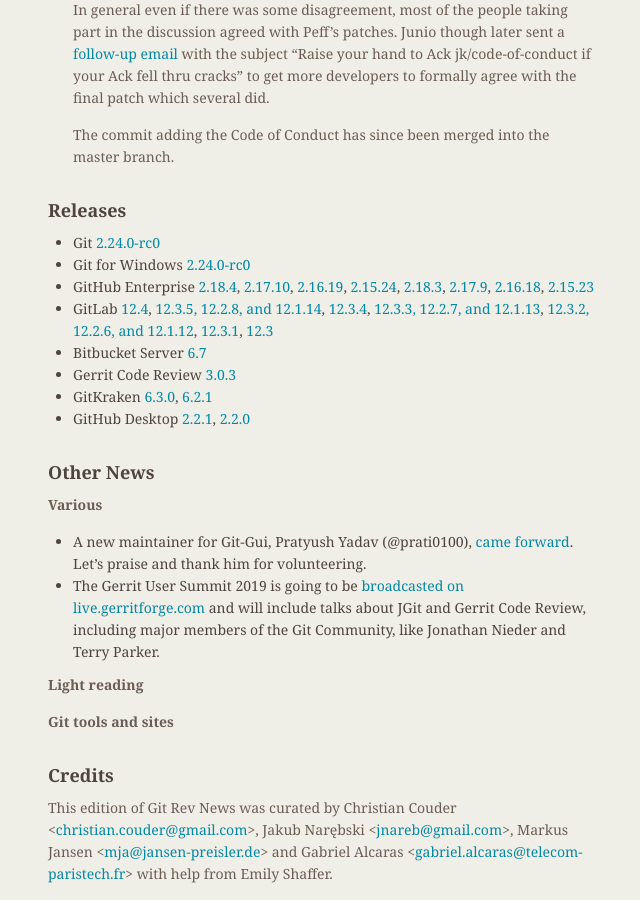
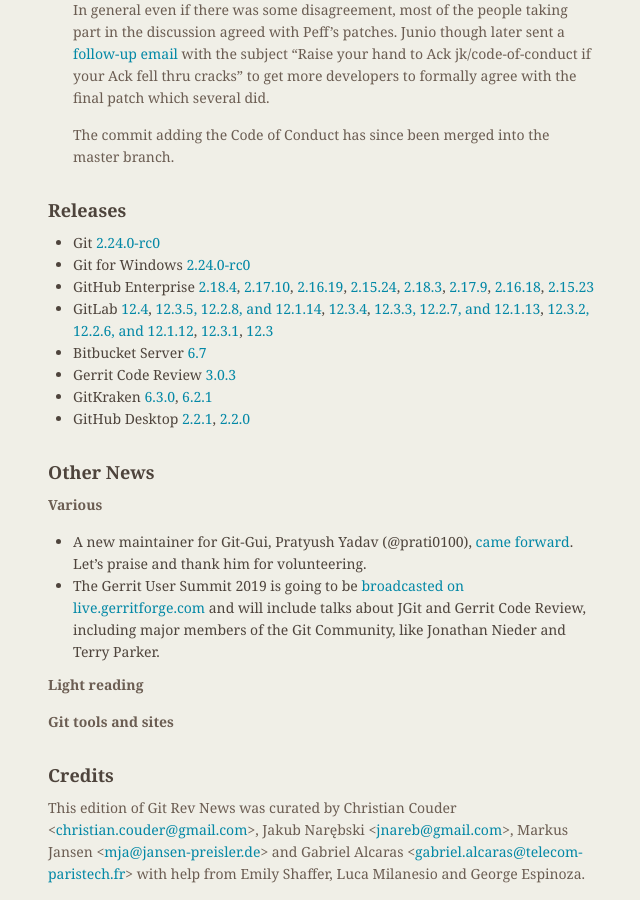
Before and after one commit to git/git.github.io, a Jekyll site: the page built from rev_news/drafts/edition-56.md, in a window 1280 px wide and 900 px high, scrolled down 3152 px. Shown: the whole window, without its empty margins (486-1126 px from the left). Built offline with Jekyll 4.4.1, drawn with Linux system fonts in a browser that asks for light colours.

Commit message:
rn-56: add George and Luca among the helpers

```diff
--- a/rev_news/drafts/edition-56.md
+++ b/rev_news/drafts/edition-56.md
@@ -254,4 +254,4 @@
 Jakub Narębski &lt;<jnareb@gmail.com>&gt;,
 Markus Jansen &lt;<mja@jansen-preisler.de>&gt; and
 Gabriel Alcaras &lt;<gabriel.alcaras@telecom-paristech.fr>&gt;
-with help from Emily Shaffer.
+with help from Emily Shaffer, Luca Milanesio and George Espinoza.
```
